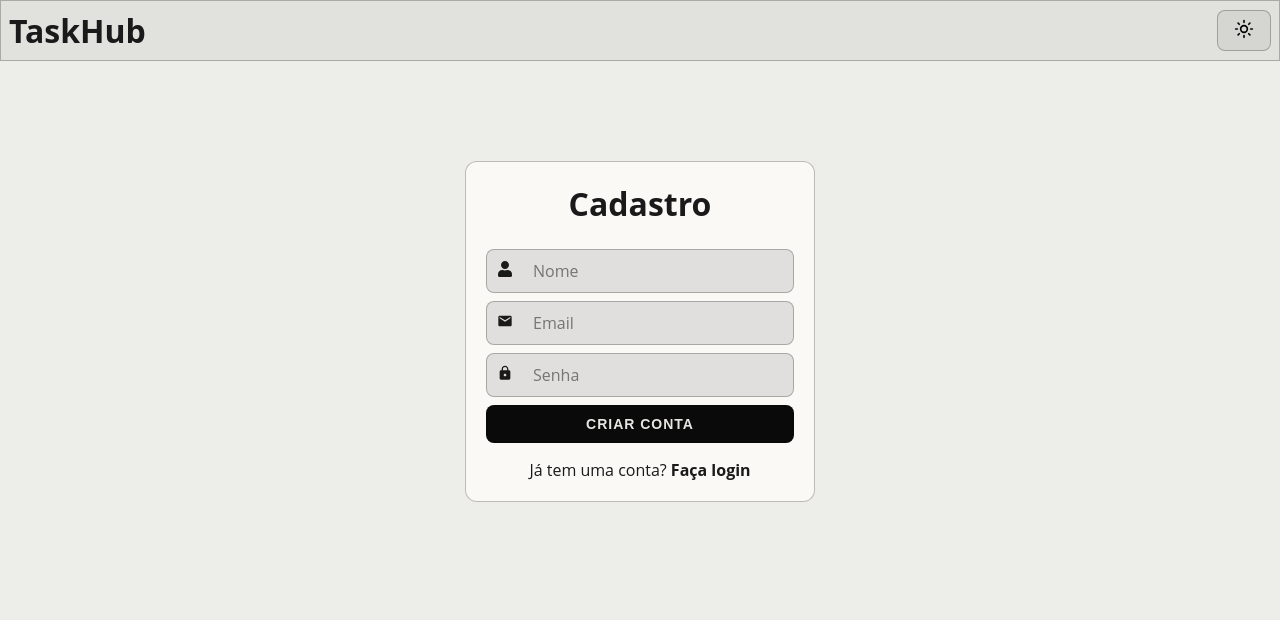
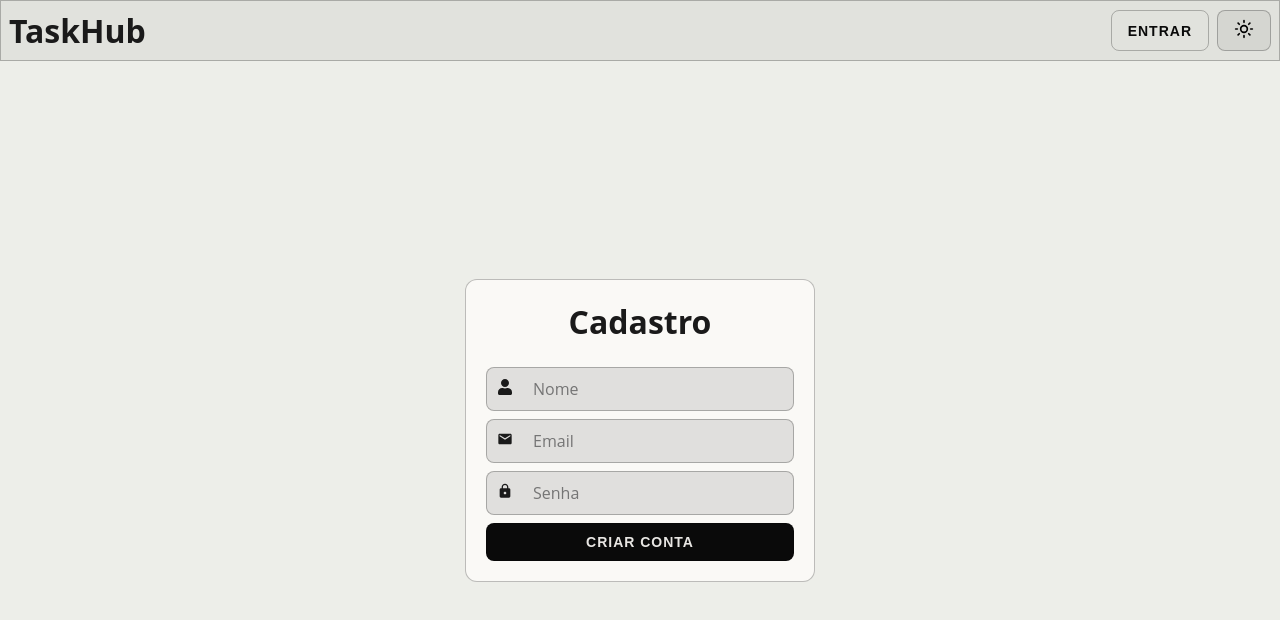
Before and after one commit to IranSS/TaskHub, a React (Vite) app in the folder frontend-taskhub/: page /signup in a window 1280 px wide. Shown: the top 620 px of the page. Built offline with nearby package versions, Linux system fonts and the light colour scheme.

Commit message:
feat: rotas e layout refatorados, adicionado a página Home

```diff
--- a/frontend-taskhub/src/App.jsx
+++ b/frontend-taskhub/src/App.jsx
@@ -1,4 +1,9 @@
-import { BrowserRouter as Router, Routes, Route, Navigate } from "react-router-dom";
+import {
+  BrowserRouter as Router,
+  Routes,
+  Route,
+  Navigate,
+} from "react-router-dom";
 
 import { ToastContainer } from "react-toastify";
 import "react-toastify/dist/ReactToastify.css";
@@ -6,11 +11,12 @@ import "react-toastify/dist/ReactToastify.css";
 import { Login } from "./pages/login";
 import { SignUp } from "./pages/signup";
 import { Dashboard } from "./pages/dashboard";
+import { Home } from "./pages/home";
 
 const PrivateRoute = ({ children }) => {
   const token = localStorage.getItem("@TaskHub:token");
 
-  return token ? children : <Navigate to="/" />;
+  return token ? children : <Navigate to="/login" />;
 };
 
 const App = () => {
@@ -18,7 +24,8 @@ const App = () => {
     <>
       <Router>
         <Routes>
-          <Route path="/" element={<Login />} />
+          <Route path="/" element={<Home />} />
+          <Route path="/login" element={<Login />} />
           <Route path="/signup" element={<SignUp />} />
           <Route
             path="/dashboard"
--- a/frontend-taskhub/src/components/AuthLayout/index.jsx
+++ b/frontend-taskhub/src/components/AuthLayout/index.jsx
@@ -7,11 +7,6 @@ export const AuthLayout = ({ title, children, footer }) => {
         <Column>
           <Title>{title}</Title>
           {children}
-          {footer && (
-            <span style={{ marginTop: "16px", alignSelf: "center" }}>
-              {footer}
-            </span>
-          )}
         </Column>
       </LoginContainer>
     </Container>
--- a/frontend-taskhub/src/components/AuthLayout/styles.js
+++ b/frontend-taskhub/src/components/AuthLayout/styles.js
@@ -1,9 +1,9 @@
 import styled from "styled-components";
 
 export const Container = styled.div`
-  margin-top: 100px;
   width: 100%;
   display: flex;
+  flex: 1;
   justify-content: center;
   align-items: center;
 `;
--- a/frontend-taskhub/src/components/Button/index.jsx
+++ b/frontend-taskhub/src/components/Button/index.jsx
@@ -1,8 +1,9 @@
 import { ButtonContainer } from "./styles";
 
-const Button = ({ title, icon, onClick, ...rest }) => {
+const Button = ({ title, icon, onClick, secondary, ...rest }) => {
   return icon ? (
     <ButtonContainer
+      $secondary={secondary}
       className="glassy-border"
       $justify="space-between"
       onClick={onClick}
@@ -13,6 +14,7 @@ const Button = ({ title, icon, onClick, ...rest }) => {
     </ButtonContainer>
   ) : (
     <ButtonContainer
+      $secondary={secondary}
       className="glassy-border"
       $justify="center"
       onClick={onClick}
--- a/frontend-taskhub/src/components/Button/styles.js
+++ b/frontend-taskhub/src/components/Button/styles.js
@@ -9,8 +9,11 @@ export const ButtonContainer = styled.button`
   position: relative;
   padding: 10px 0;
 
-  background-color: ${({ theme }) => theme.accent};
-  color: ${({ theme }) => theme.btnText};
+  background-color: ${({ $secondary, theme }) =>
+    $secondary ? "transparent" : theme.accent};
+  color: ${({ $secondary, theme }) =>
+    $secondary ? theme.accent : theme.btnText};
+
   border-radius: 8px;
   font-size: 14px;
   font-weight: bold;
--- a/frontend-taskhub/src/components/Header/index.jsx
+++ b/frontend-taskhub/src/components/Header/index.jsx
@@ -1,4 +1,6 @@
 import { useRef, useState, useEffect } from "react";
+
+import { useNavigate, useLocation } from "react-router-dom";
 
 import {
   Container,
@@ -18,6 +20,10 @@ const Header = ({ logged, onAddTask, onLogout }) => {
   const [isOpen, setIsOpen] = useState(false);
   const menuRef = useRef();
 
+  const navigate = useNavigate();
+
+  const { pathname } = useLocation();
+
   useEffect(() => {
     const handleClickOutside = (event) => {
       if (menuRef.current && !menuRef.current.contains(event.target)) {
@@ -30,8 +36,18 @@ const Header = ({ logged, onAddTask, onLogout }) => {
 
   return (
     <Container className="glassy">
-      <h1>TaskHub</h1>
+      <h1 onClick={() => navigate("/")}>TaskHub</h1>
       <div className="actions">
+        {pathname === "/login" && (
+          <Button
+            className="glassy-border"
+            title="Criar Conta"
+            onClick={() => navigate("/signup")}
+          />
+        )}
+        {(pathname === "/signup") | (pathname === "/") ? (
+          <Button secondary title="Entrar" onClick={() => navigate("/login")} />
+        ) : null}
         {logged && (
           <Button
             className="no-mobile glassy-border"
--- /dev/null
+++ b/frontend-taskhub/src/pages/home/index.jsx
@@ -0,0 +1,47 @@
+import { useNavigate } from "react-router-dom";
+
+import { Header } from "../../components/Header";
+import { Button } from "../../components/Button";
+
+import { Container, Hero, FeatureList } from "./styles";
+import { FaCheckCircle, FaFilter, FaRocket } from "react-icons/fa";
+
+import { MainContainer } from "../../styles/global";
+
+const Home = () => {
+  const navigate = useNavigate();
+
+  return (
+    <MainContainer>
+      <Header logged={false} />
+      <Container>
+        <Hero>
+          <h1>TaskHub</h1>
+          <p>
+            Um gerenciador de tarefas minimalista para quem não quer perder
+            tempo com menus complexos.
+          </p>
+
+          <Button title="Comece Agora" onClick={() => navigate("/signup")} />
+        </Hero>
+
+        <FeatureList>
+          <div className="item">
+            <FaRocket />
+            <span>Rápido e Leve (Vite + React)</span>
+          </div>
+          <div className="item">
+            <FaFilter />
+            <span>Filtros Inteligentes</span>
+          </div>
+          <div className="item">
+            <FaCheckCircle />
+            <span>Segurança Spring Security</span>
+          </div>
+        </FeatureList>
+      </Container>
+    </MainContainer>
+  );
+};
+
+export { Home };
--- /dev/null
+++ b/frontend-taskhub/src/pages/home/styles.js
@@ -0,0 +1,54 @@
+import styled from "styled-components";
+
+export const Container = styled.div`
+  width: 100%;
+  display: flex;
+  flex: 1;
+  flex-direction: column;
+  justify-content: center;
+  align-items: center;
+`;
+
+export const Hero = styled.section`
+  text-align: center;
+  max-width: 600px;
+  padding: 0 20px;
+
+  h1 {
+    font-size: clamp(2rem, 5vw, 3.5rem);
+    color: ${({ theme }) => theme.accent};
+    letter-spacing: -1px;
+    margin-bottom: 20px;
+  }
+
+  p {
+    font-size: 1.2rem;
+    color: ${({ theme }) => theme.text};
+    line-height: 1.6;
+    margin-bottom: 40px;
+  }
+`;
+
+export const FeatureList = styled.div`
+  margin-top: 60px;
+  display: flex;
+  gap: 40px;
+  color: ${({ theme }) => theme.text};
+  font-size: 0.9rem;
+
+  .item {
+    display: flex;
+    align-items: center;
+    gap: 8px;
+
+    svg {
+      color: ${({ theme }) => theme.accent};
+    }
+  }
+
+  @media (max-width: 600px) {
+    flex-direction: column;
+    gap: 15px;
+    margin-top: 40px;
+  }
+`;
--- a/frontend-taskhub/src/pages/login/index.jsx
+++ b/frontend-taskhub/src/pages/login/index.jsx
@@ -1,4 +1,4 @@
-import { Link, useNavigate } from "react-router-dom";
+import { useNavigate } from "react-router-dom";
 import { useForm } from "react-hook-form";
 import { yupResolver } from "@hookform/resolvers/yup";
 import * as yup from "yup";
@@ -9,6 +9,8 @@ import { Header } from "../../components/Header";
 import { Button } from "../../components/Button";
 import { Input } from "../../components/Input";
 import { AuthLayout } from "../../components/AuthLayout";
+
+import { MainContainer } from "../../styles/global";
 
 import { api } from "../../services/api";
 
@@ -64,16 +66,9 @@ const Login = () => {
   };
 
   return (
-    <>
+    <MainContainer>
       <Header logged={false} />
-      <AuthLayout
-        title="Login"
-        footer={
-          <>
-            Não tem uma conta? <Link to="/signup">Cadastre-se</Link>
-          </>
-        }
-      >
+      <AuthLayout title="Login">
         <form onSubmit={handleSubmit(handleLogin)}>
           <Input
             name="email"
@@ -93,7 +88,7 @@ const Login = () => {
           <Button title="Entrar" type="submit" />
         </form>
       </AuthLayout>
-    </>
+    </MainContainer>
   );
 };
 
--- a/frontend-taskhub/src/pages/signup/index.jsx
+++ b/frontend-taskhub/src/pages/signup/index.jsx
@@ -1,4 +1,4 @@
-import { Link, useNavigate } from "react-router-dom";
+import { useNavigate } from "react-router-dom";
 import { useForm } from "react-hook-form";
 import { yupResolver } from "@hookform/resolvers/yup";
 import * as yup from "yup";
@@ -10,6 +10,8 @@ import { Header } from "../../components/Header";
 import { Button } from "../../components/Button";
 import { Input } from "../../components/Input";
 import { AuthLayout } from "../../components/AuthLayout";
+
+import { MainContainer } from "../../styles/global";
 
 import { api } from "../../services/api";
 
@@ -57,16 +59,9 @@ const SignUp = () => {
   };
 
   return (
-    <>
+    <MainContainer>
       <Header logged={false} />
-      <AuthLayout
-        title="Cadastro"
-        footer={
-          <>
-            Já tem uma conta? <Link to="/">Faça login</Link>
-          </>
-        }
-      >
+      <AuthLayout title="Cadastro">
         <form onSubmit={handleSubmit(onSubmit)}>
           <Input
             name="name"
@@ -93,7 +88,7 @@ const SignUp = () => {
           <Button title="Criar Conta" type="submit" />
         </form>
       </AuthLayout>
-    </>
+    </MainContainer>
   );
 };
 
--- a/frontend-taskhub/src/styles/global.js
+++ b/frontend-taskhub/src/styles/global.js
@@ -1,4 +1,4 @@
-import { createGlobalStyle } from "styled-components";
+import { createGlobalStyle, styled } from "styled-components";
 
 export const GlobalStyle = createGlobalStyle`
   * {
@@ -39,3 +39,10 @@ export const GlobalStyle = createGlobalStyle`
     }
   }
 `;
+
+export const MainContainer = styled.div`
+  width: 100%;
+  height: 100vh;
+  display: flex;
+  flex-direction: column;
+`;
```
